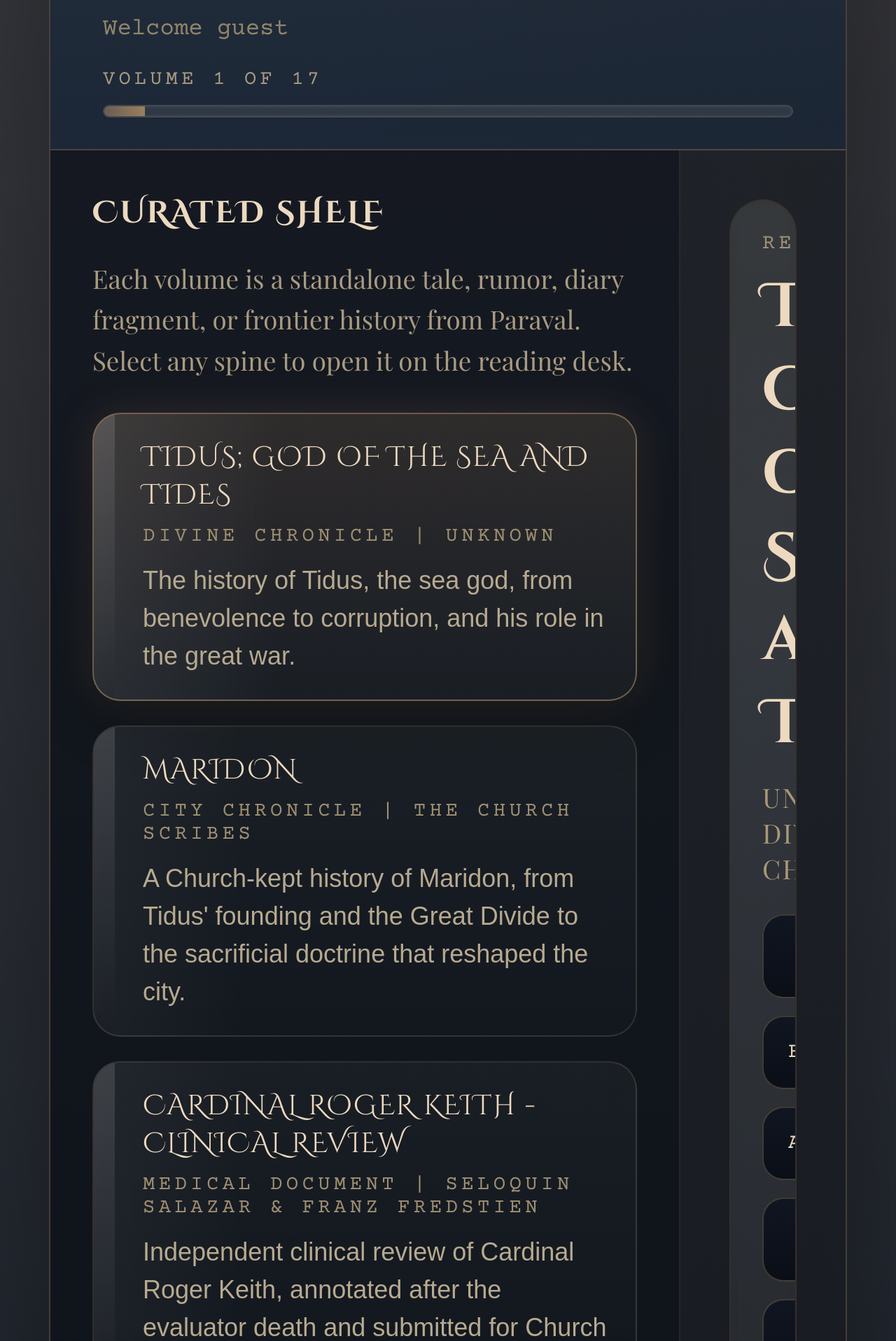
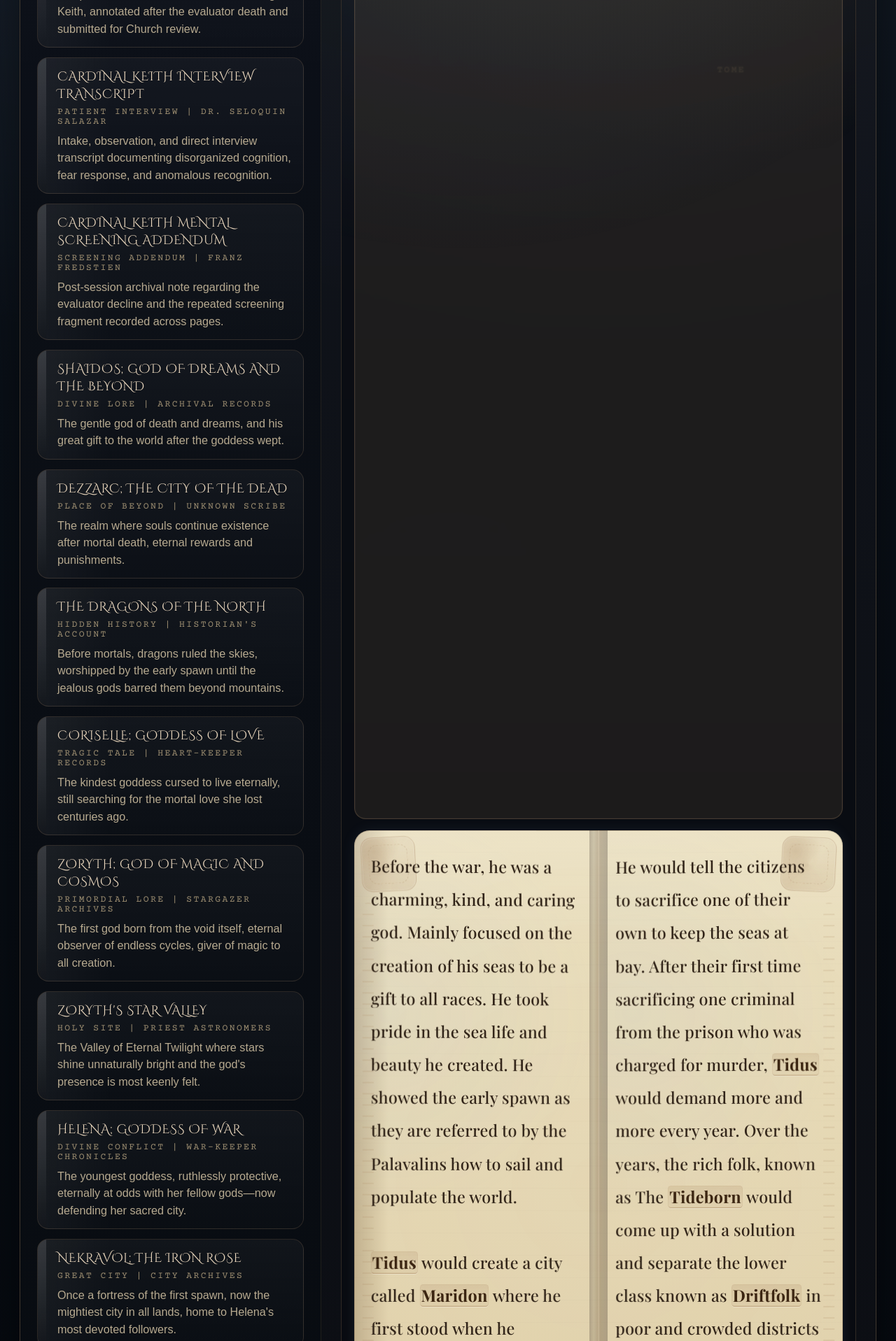
Before and after one commit to BronBron-Commits/link-to-the-flask, a Flask app: page /paraval-library in a window 1280 px wide. Shown: the part 1004-2921 px from the top of the page at 70% size. Run offline with Flask 3, Linux system fonts and the light colour scheme; parts of the project's set-up code (start-up, migrations or seed data) failed here and were passed over; some web fonts are replaced.

Commit message:
fix: replace desktop zoom hack with responsive library scaling

```diff
--- a/templates/paraval_library.html
+++ b/templates/paraval_library.html
@@ -40,8 +40,12 @@
     }
 
     @media (min-width: 1081px) {
+      html {
+        font-size: 18px;
+      }
+
       body {
-        zoom: 2.5;
+        padding: 20px 2vw;
       }
     }
 
@@ -74,6 +78,12 @@
         linear-gradient(0deg, rgba(255, 255, 255, 0.02), rgba(255, 255, 255, 0.02));
       box-shadow: 0 34px 80px rgba(0, 0, 0, 0.48);
       transition: border-color 0.65s ease, box-shadow 0.65s ease;
+    }
+
+    @media (min-width: 1081px) {
+      .frame {
+        max-width: min(96vw, 1680px);
+      }
     }
 
     .dust-layer {
@@ -334,6 +344,13 @@
       min-height: 70vh;
     }
 
+    @media (min-width: 1081px) {
+      .layout {
+        grid-template-columns: minmax(340px, 430px) minmax(0, 1fr);
+        min-height: calc(100vh - 96px);
+      }
+    }
+
     .shelf-panel {
       position: relative;
       padding: 24px;
@@ -619,6 +636,12 @@
       animation: codexGlow 10s ease-in-out infinite;
     }
 
+    @media (min-width: 1081px) {
+      .book-open {
+        min-height: 56vh;
+      }
+    }
+
     .book-open::before {
       content: '';
       position: absolute;
@@ -810,6 +833,12 @@
       letter-spacing: 0.01em;
       overflow-y: auto;
       padding-right: 6px;
+    }
+
+    @media (min-width: 1081px) {
+      .page-body {
+        font-size: clamp(1.15rem, 0.7vw + 0.8rem, 1.4rem);
+      }
     }
 
     .name-highlight {
```
